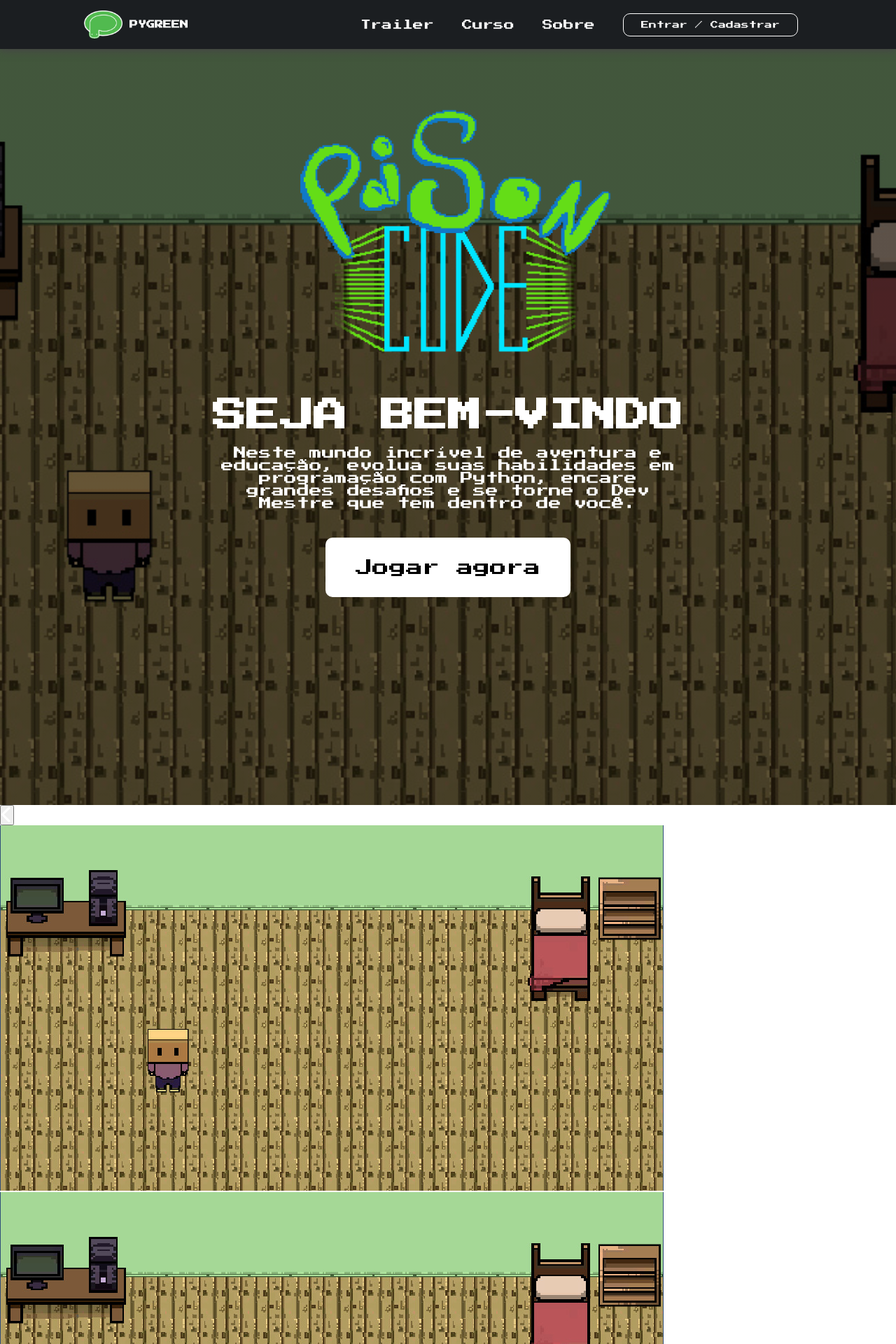
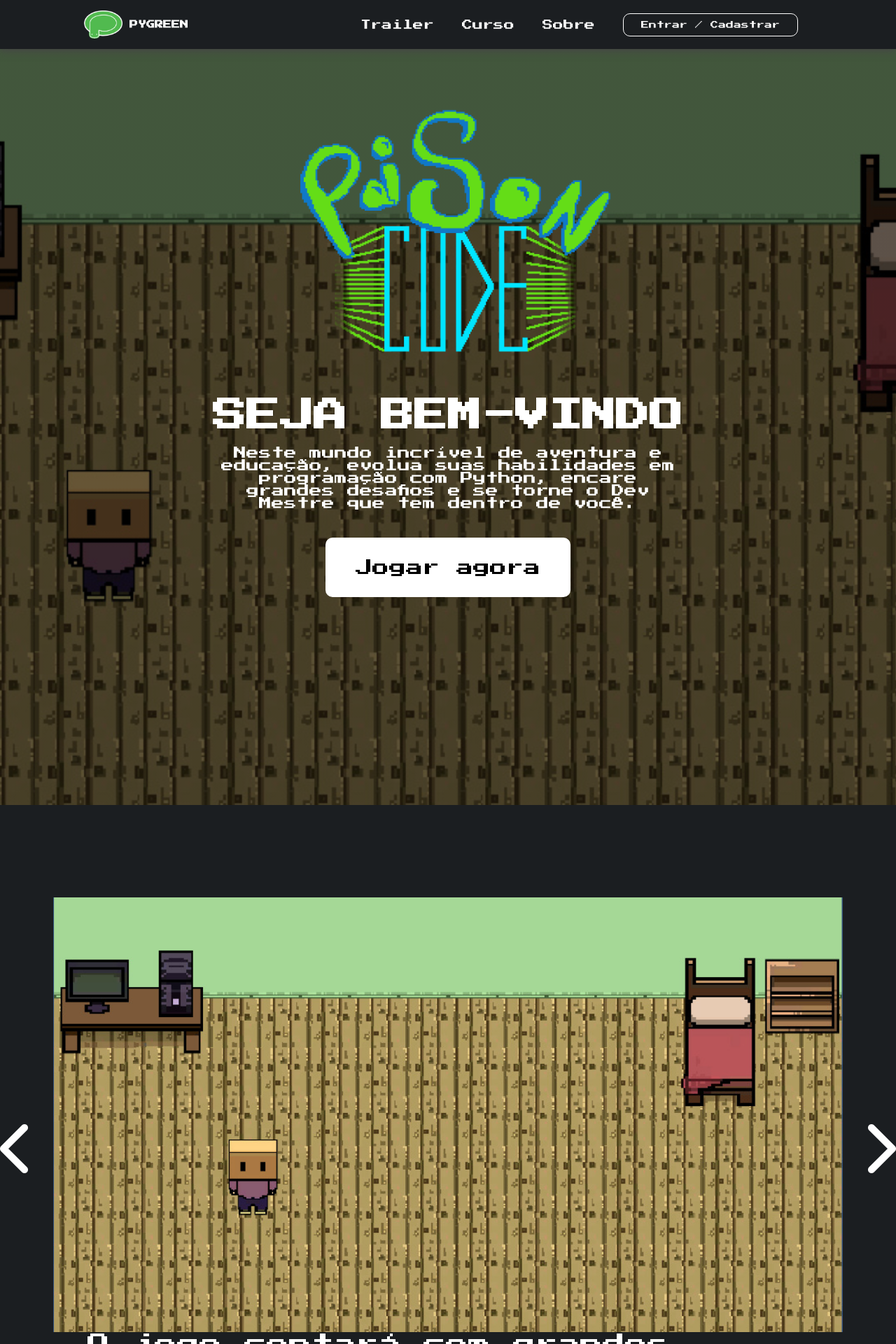
Before and after one commit to pygreenIF/PyGreen-Site, a Flask app: page / in a window 1280 px wide. Shown: the top 1920 px of the page at 70% size. Run offline with Flask 3, Linux system fonts and the light colour scheme; some libraries are stand-ins or nearby versions.

Commit message:
Começando o carrossel

```diff
--- a/pygreen/static/css/homeCSS/styledesktop.css
+++ b/pygreen/static/css/homeCSS/styledesktop.css
@@ -231,6 +231,47 @@ i {
     color: var(--clr-accent-white);
 }
 
+.carousel {
+    background-color: var(--clr-primary);
+    display: flex;
+    gap: 2.6rem;
+    justify-content: center;
+    align-items: center;
+    padding-top: 13.2rem;
+    padding-bottom: 20.7rem;
+}
+
+.carousel-images {
+    display: flex;
+}
+
+.slide {
+    display: none;
+    text-align: center;
+}
+
+.slide img {
+    max-width: 100%;
+}
+
+.on {
+    display: block;
+}
+
+.slide figcaption {
+    color: var(--clr-accent-white);
+    font-family: 'Press Start 2P';
+    font-size: 3.2rem;
+    max-width: 930px;
+}
+
+.carousel-button {
+    border: none;
+    background-color: transparent;
+    height: 80px;
+    width: 50px;
+}
+
 #banner-trailer {
     min-height: 250px;
     background: linear-gradient(45deg, rgba(0, 187, 38, .7), transparent), url('../../resources/images/bannerTrailer.png');
--- a/pygreen/templates/home.html
+++ b/pygreen/templates/home.html
@@ -16,19 +16,26 @@
         </div>
     </section>
 
-    <section class="carousel-game" id="carousel-game">
+    <section class="carousel" id="carousel">
         <button class="carousel-button carousel-button-left">
-            <i class="fa-solid fa-chevron-left"></i>
+            <i class="fa-solid fa-chevron-left fa-6x"></i>
         </button>
-        <div class="carousel-track-container">
-            <ul class="carousel-track">
-                <li class="carousel-slide"><img class="carousel-image" src="../static/resources/images/Background.png" alt=""></li>
-                <li class="carousel-slide"><img class="carousel-image" src="../static/resources/images/Background.png" alt=""></li>
-                <li class="carousel-slide"><img class="carousel-image" src="../static/resources/images/Background.png" alt=""></li>
-            </ul>
+        <div class="carousel-images">
+            <figure class="slide on">
+                <img src="../static/resources/images/Background.png" alt="">
+                <figcaption>O jogo contará com grandes aventuras e te desafiará a cada momento</figcaption>
+            </figure>
+            <figure class="slide">
+                <img src="../static/resources/images/Background.png" alt="">
+                <figcaption>Lorem ipsum dolor sit amet, consectetur adipisicing elit. Ullam debitis nesciunt doloribus. Vero voluptas neque dolorum deleniti veritatis, tempore at ab quidem! Nobis molestias qui aperiam ex placeat voluptatibus pariatur.</figcaption>
+            </figure>
+            <figure class="slide">
+                <img src="../static/resources/images/Background.png" alt="">
+                <figcaption>Lorem ipsum dolor sit amet consectetur adipisicing elit. Accusantium dolorum asperiores atque laboriosam iusto eaque ut suscipit hic culpa aut non, aspernatur id, fugiat, eveniet nihil nemo dolor consequuntur repudiandae.</figcaption>
+            </figure>
         </div>
-        <button class="carousel-button carousel-button-left">
-            <i class="fa-solid fa-chevron-right"></i>
+        <button class="carousel-button carousel-button-right">
+            <i class="fa-solid fa-chevron-right fa-6x"></i>
         </button>
     </section>
 
```
Also changed, not shown: pygreen/static/resources/images/Background.png.
